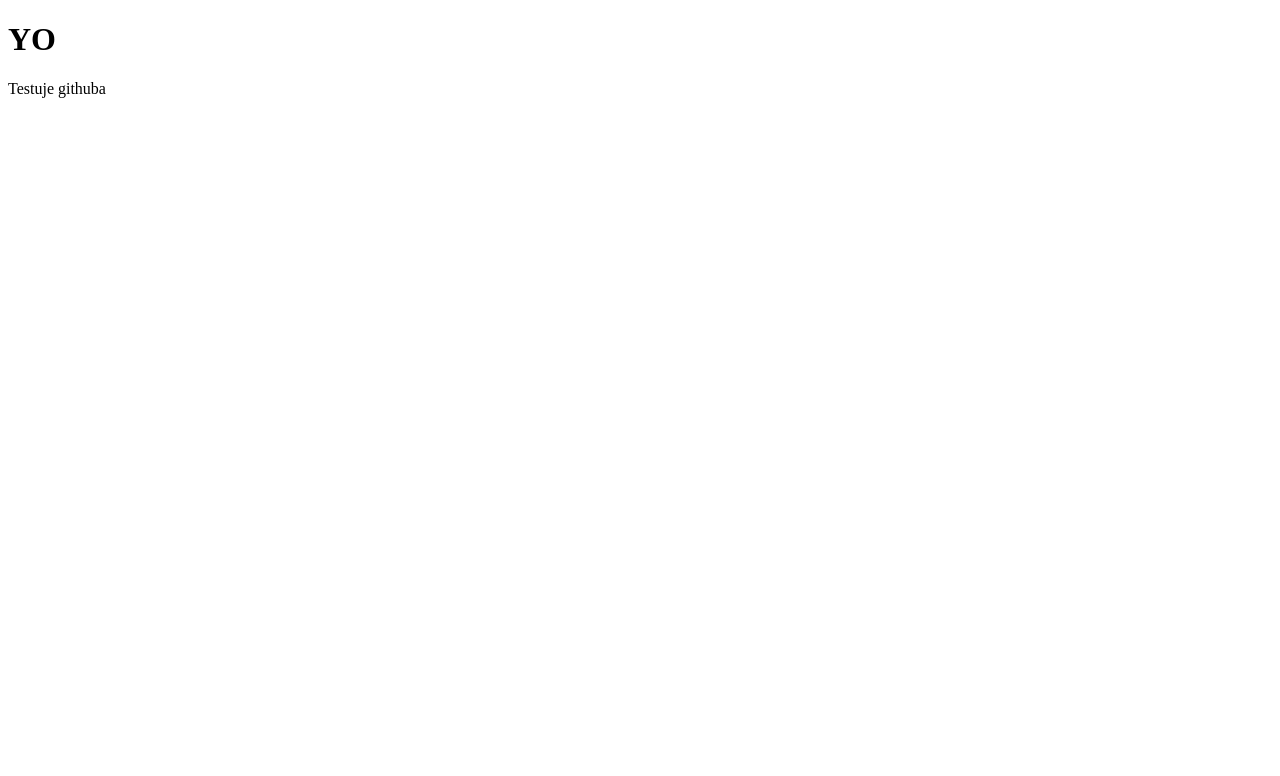
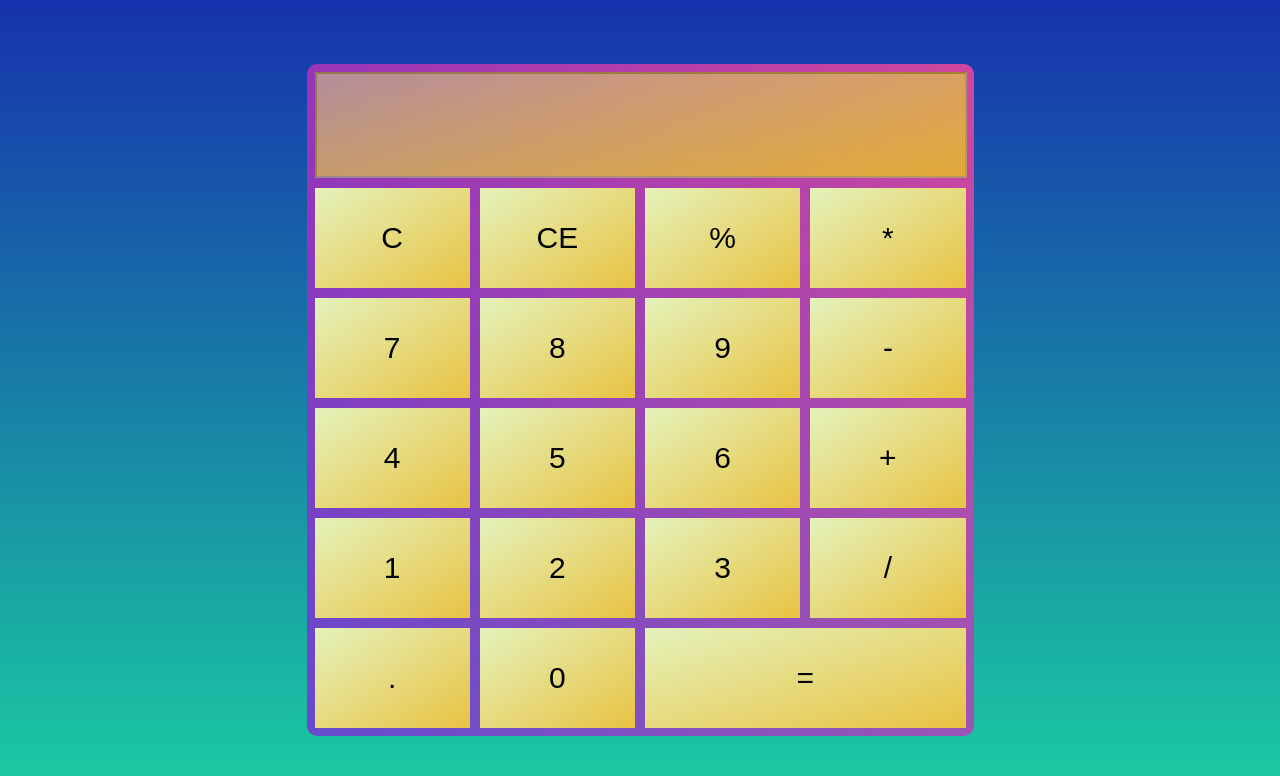
Before and after one commit to KrzysztofLight/calculator, a plain HTML site: page index.html in a window 1280 px wide. Drawn offline with Linux system fonts and the light colour scheme.

Commit message:
Made full index.html, style.css, stared on script.js

```diff
--- a/index.html
+++ b/index.html
@@ -3,10 +3,40 @@
 <head>
     <meta charset="UTF-8">
     <meta name="viewport" content="width=device-width, initial-scale=1.0">
-    <title>Real</title>
+    <title>Kalkulator</title>
+    <link rel="stylesheet" href="style.css">
 </head>
 <body>
-    <h1>YO</h1>
-    <p>Testuje githuba</p>
+    <main>
+        <div id="fullCalc">
+            <div id="calc">
+                <div id="display">
+                    <input type="text" id="displayInput" value="" disabled>
+                </div>
+                <div id="buttons">
+                    <button class="button" id="clear">C</button>
+                    <button class="button" id="backspace">CE</button>
+                    <button class="button" id="percent">%</button>
+                    <button class="button" id="multiply">*</button>
+                    <button class="button" id="seven">7</button>
+                    <button class="button" id="eight">8</button>
+                    <button class="button" id="nine">9</button>
+                    <button class="button" id="subtract">-</button>
+                    <button class="button" id="four">4</button>
+                    <button class="button" id="five">5</button>
+                    <button class="button" id="six">6</button>
+                    <button class="button" id="add">+</button>
+                    <button class="button" id="one">1</button>
+                    <button class="button" id="two">2</button>
+                    <button class="button" id="three">3</button>
+                    <button class="button" id="divide">/</button>
+                    <button class="button" id="decimal">.</button>
+                    <button class="button" id="zero">0</button>
+                    <button class="button" id="equals">=</button>
+                </div>
+            </div>
+        </div>
+    </main>
+    <script src="script.js"></script>
 </body>
 </html>
--- /dev/null
+++ b/script.js
@@ -0,0 +1,57 @@
+let button_1 = document.getElementById('one');
+let button_2 = document.getElementById('two');
+let button_3 = document.getElementById('three');
+let button_4 = document.getElementById('four');
+let button_5 = document.getElementById('five');
+let button_6 = document.getElementById('six');
+let button_7 = document.getElementById('seven');
+let button_8 = document.getElementById('eight');
+let button_9 = document.getElementById('nine');
+let button_0 = document.getElementById('zero');
+
+let button_equals = document.getElementById('equals');
+
+let button_add = document.getElementById('add');
+let button_subtract = document.getElementById('subtract');
+let button_multiply = document.getElementById('multiply');
+let button_divide = document.getElementById('divide');
+
+let button_decimal = document.getElementById('decimal');
+
+let button_backspace = document.getElementById('backspace');
+let button_clear = document.getElementById('clear');
+
+let display = document.getElementById('displayInput');
+
+
+button_1.addEventListener('click', function() {
+    display.innerHTML += '1';
+})
+button_2.addEventListener('click', function() {
+    display.innerHTML += '2';
+})
+button_3.addEventListener('click', function() {
+    display.innerHTML += '3';
+})
+button_4.addEventListener('click', function() {
+    display.innerHTML += '4';
+})
+button_5.addEventListener('click', function() {
+    display.innerHTML += '5';
+})
+button_6.addEventListener('click', function() {
+    display.innerHTML += '6';
+})
+button_7.addEventListener('click', function() {
+    display.innerHTML += '7';
+})
+button_8.addEventListener('click', function() {
+    display.innerHTML += '8';
+})
+button_9.addEventListener('click', function() {
+    display.innerHTML += '9';
+})
+button_0.addEventListener('click', function() {
+    display.innerHTML += '0';
+})
+console.log(display)
--- /dev/null
+++ b/style.css
@@ -0,0 +1,63 @@
+body{
+    margin: 0;
+    padding: 0;
+    font-family: Arial, Helvetica, sans-serif;
+}
+main{
+    height: 100vh;
+    background-image: linear-gradient(rgb(22, 50, 172),rgb(27, 206, 161));
+    background-repeat: no-repeat;
+    background-size: cover;
+    background-attachment: fixed;
+}
+
+@media only screen and (max-width: 630px), (max-height: 675px) {
+    body {
+        display: none;
+    }
+
+}
+
+#fullCalc{
+    display: flex;
+    justify-content: center;
+    align-items: center;
+    height: 100vh;
+}
+#calc{
+    background-image: linear-gradient(to left bottom, rgba(250, 72, 155, 0.815),rgba(134, 23, 224, 0.692));
+    border-radius: 10px;
+    padding: 1vh;
+}
+#display{
+    padding: 0;
+    margin: 0;
+}
+#displayInput{
+    width: 99%;
+    height: 100px;
+    font-size: 50px;
+    text-align: right;
+    color: rgb(0, 0, 0);
+    background-image: linear-gradient(to left top, rgba(231, 183, 23, 0.795),rgba(187, 255, 0, 0.219));
+    color: rgb(22, 92, 172);
+}
+#buttons{
+    display: grid;
+    grid-template-columns: repeat(4, 1fr);
+    grid-gap: 10px;
+    margin-top: 10px;
+}
+#buttons button{
+    width: 100%;
+    height: 100px;
+    font-size: 30px;
+    border: none;
+    outline: none;
+    cursor: pointer;
+    background-image: linear-gradient(to left top, rgba(231, 183, 23, 0.795),rgba(187, 255, 0, 0.219));
+}
+#equals{
+    grid-column: span 2;
+    color: rgb(0, 0, 0);
+}
```
Also changed, not shown: images/pou.jpg (added).
